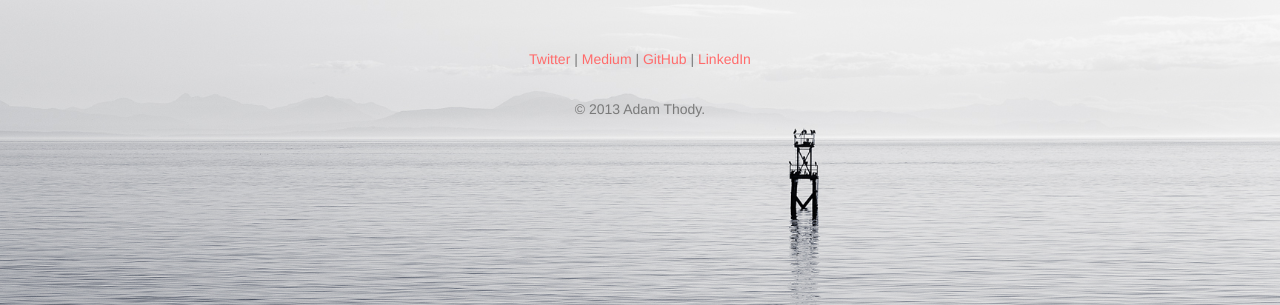
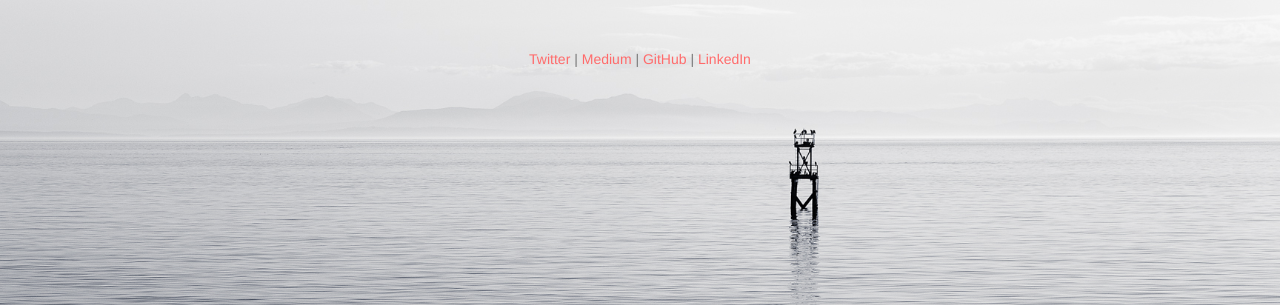
Before and after one commit to thody/thody.github.io, a Jekyll site: the page built from index.html, in a window 1280 px wide. Shown: the part 303-608 px from the top of the page. Built offline with Jekyll 4.4.1, drawn with Linux system fonts in a browser that asks for light colours; nearby versions of some CDN libraries; the list of posts is cut into pages by our own code.

Commit message:
Remove copyright in footer, because...come on

```diff
--- a/_includes/footer.html
+++ b/_includes/footer.html
@@ -1,13 +1,3 @@
-<footer class="container">
-	<div class="row">
-		<div class="offset2 span8">
-			<p class="muted text-center">
-				&copy; 2013 Adam Thody.
-			</p>
-		</div>
-	</div>
-</footer>
-
 <script type="text/javascript" charset="utf-8">
 	document.write('<script src=/js/' + ('__proto__' in {} ? 'zepto' : 'jquery') + '.min.js><\/script>');
 </script>
--- a/css/main.css
+++ b/css/main.css
@@ -122,11 +122,6 @@ h3.visible-phone {
 	}
 }
 
-
-footer {
-	margin-top: 30px;
-}
-
 .sm-logo {
 	margin-bottom: 20px;
 }
```
